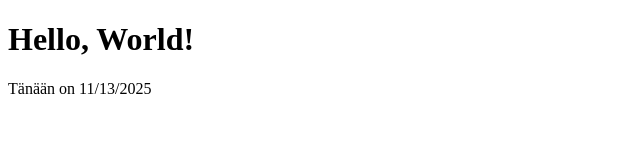
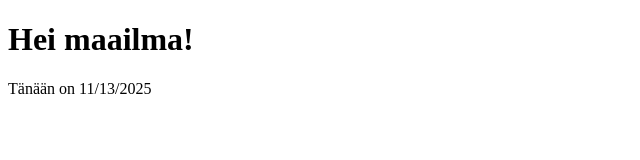
Before and after one commit to mruonavaara/hello, a plain HTML site: page index.html in a window 1280 px wide. Shown: the whole page, without its empty margins (0-640 px from the left). Drawn offline with Linux system fonts and the light colour scheme.

Commit message:
Otsikko suomennettu

```diff
--- a/index.html
+++ b/index.html
@@ -6,7 +6,7 @@
   <title>Document</title>
 </head>
 <body>
-  <h1>Hello, World!</h1>
+  <h1>Hei maailma!</h1>
   <p id="paivays"></p>
   <script src="script.js"></script>
 </body>
```
